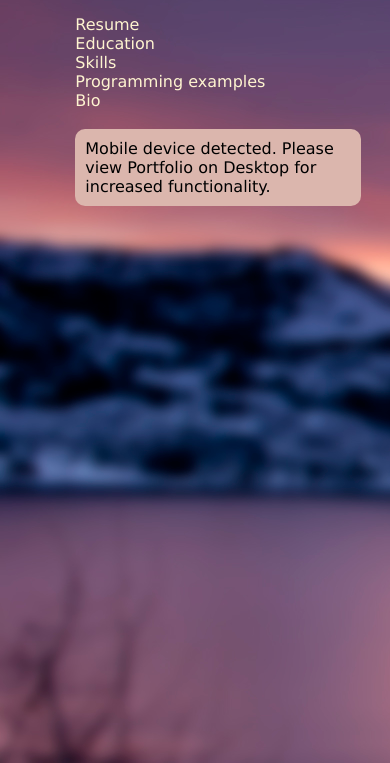
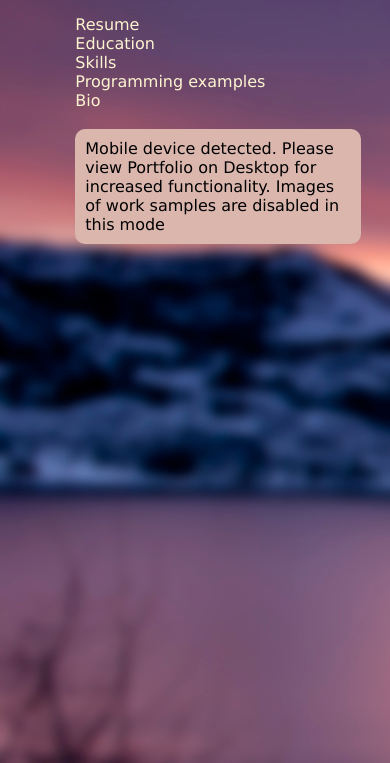
Before and after one commit to IsaacLohnesPortfolio/IsaacLohnesPortfolio.github.io, a plain HTML site: page index.html in a window 390 px wide. Shown: the part 109-872 px from the top of the page. Drawn offline with Linux system fonts and the light colour scheme.

Commit message:
Mobile message updated

```diff
--- a/index.html
+++ b/index.html
@@ -27,7 +27,7 @@
 				<li id = "split"> | </li>
 				<li id = "block"><a href = "HTML/bio.html">Bio</a></li>
 				</br>
-				<li id = "mobile">Mobile device detected. Please view Portfolio on Desktop for increased functionality.</li>
+				<li id = "mobile">Mobile device detected. Please view Portfolio on Desktop for increased functionality. Images of work samples are disabled in this mode</li>
 
 
 		</ul>
```
